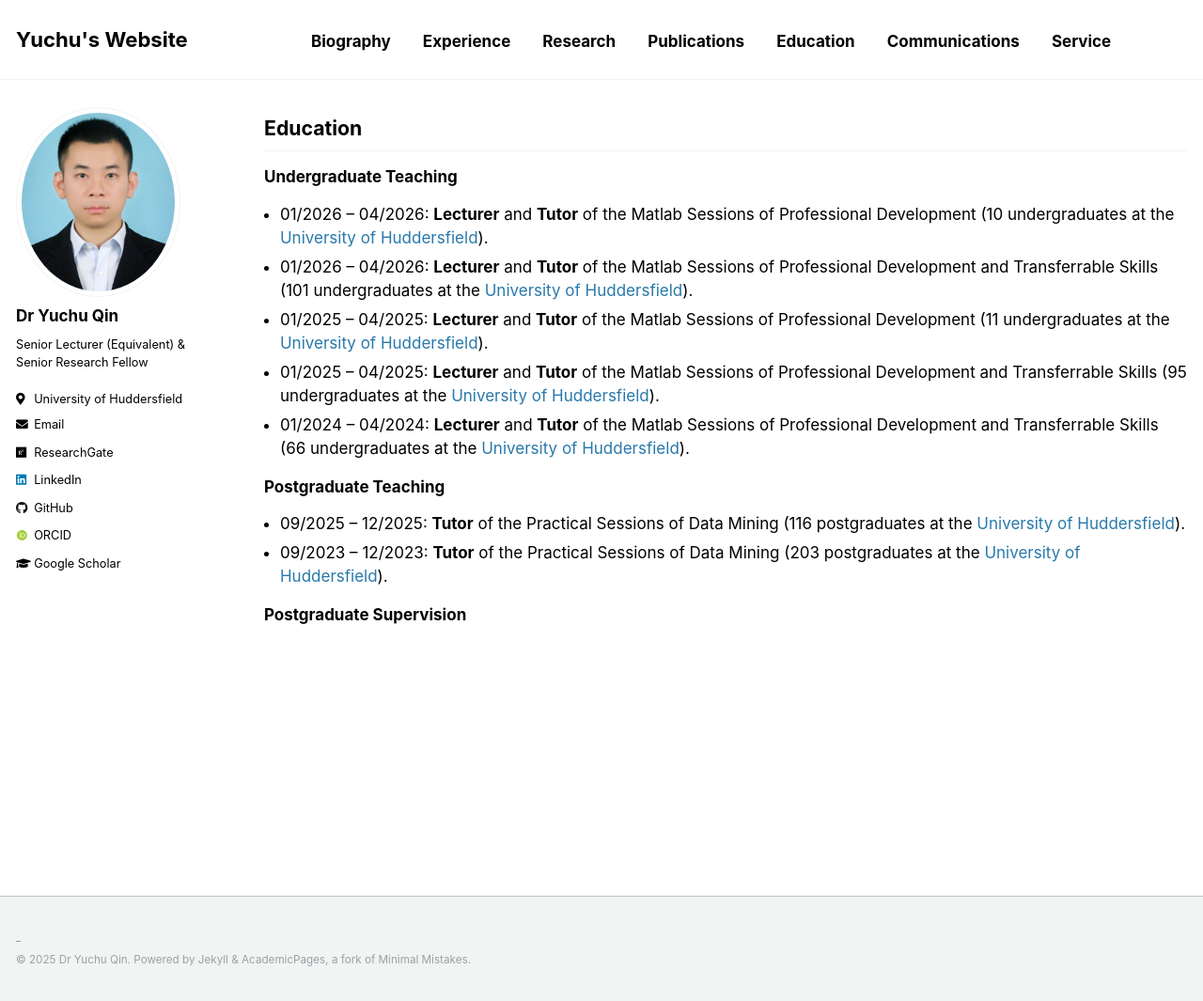
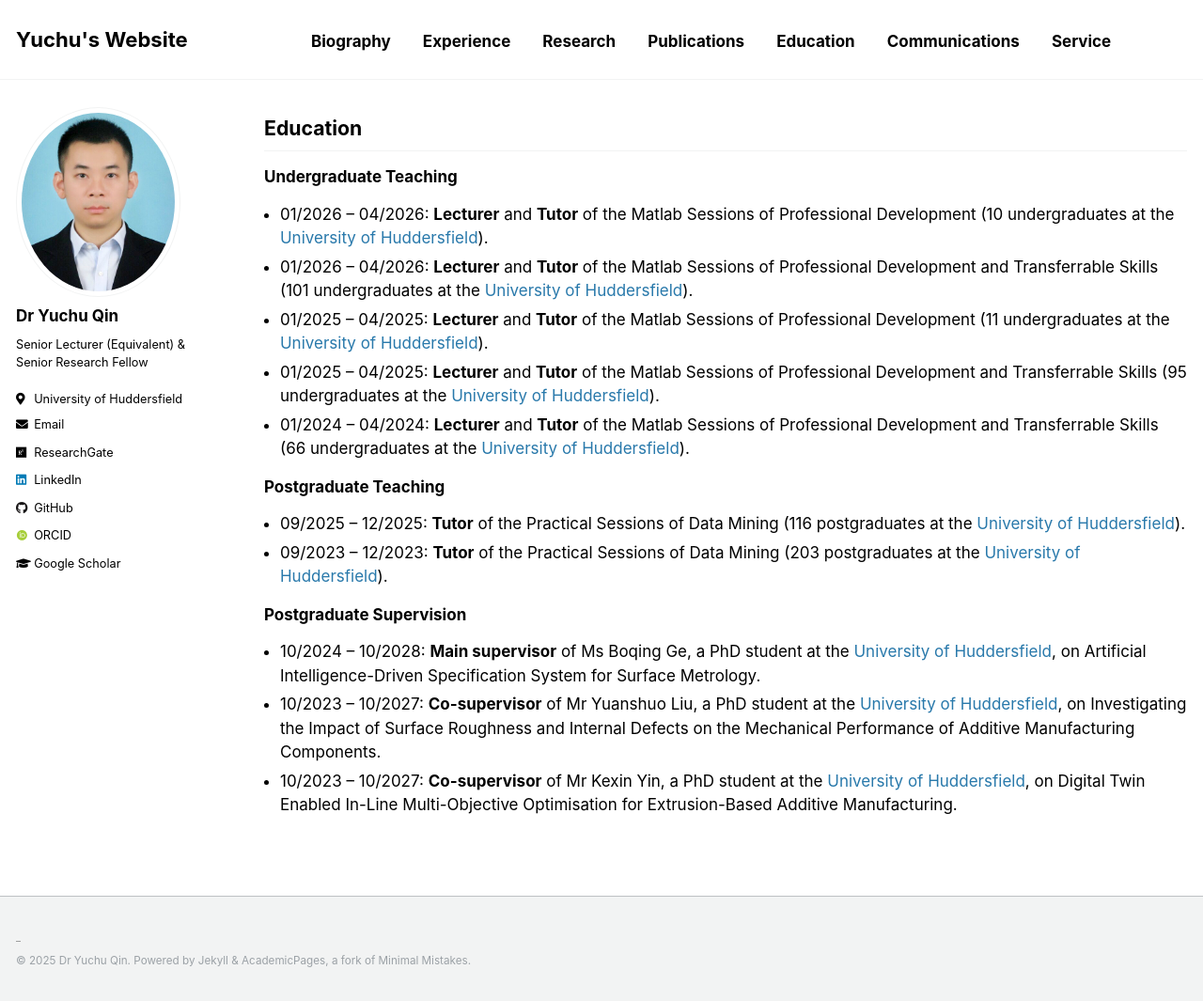
Before and after one commit to yuchu-qin/yuchu-qin.github.io, a Jekyll site: the page built from _pages/education.md, in a window 1280 px wide and 1065 px high. Shown: the whole window at 94% size. Built offline with Jekyll 4.4.1, drawn with Linux system fonts in a browser that asks for light colours; some web fonts are replaced; our own code applies the rules of GitHub Pages for plain Markdown files.

Commit message:
Update education.md

```diff
--- a/_pages/education.md
+++ b/_pages/education.md
@@ -16,3 +16,6 @@ author_profile: true
 - 09/2023 – 12/2023: **Tutor** of the Practical Sessions of Data Mining (203 postgraduates at the [University of Huddersfield](https://www.hud.ac.uk/)).
 
 ### Postgraduate Supervision
+- 10/2024 – 10/2028: **Main supervisor** of Ms Boqing Ge, a PhD student at the [University of Huddersfield](https://www.hud.ac.uk/), on Artificial Intelligence-Driven Specification System for Surface Metrology.
+- 10/2023 – 10/2027: **Co-supervisor** of Mr Yuanshuo Liu, a PhD student at the [University of Huddersfield](https://www.hud.ac.uk/), on Investigating the Impact of Surface Roughness and Internal Defects on the Mechanical Performance of Additive Manufacturing Components.
+- 10/2023 – 10/2027: **Co-supervisor** of Mr Kexin Yin, a PhD student at the [University of Huddersfield](https://www.hud.ac.uk/), on Digital Twin Enabled In-Line Multi-Objective Optimisation for Extrusion-Based Additive Manufacturing.
```
